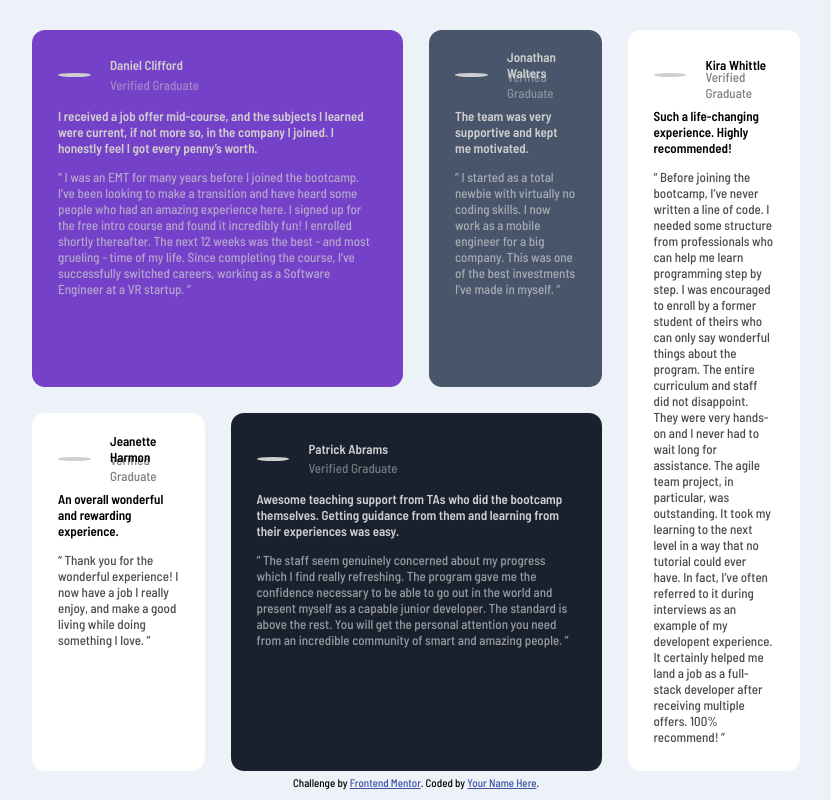
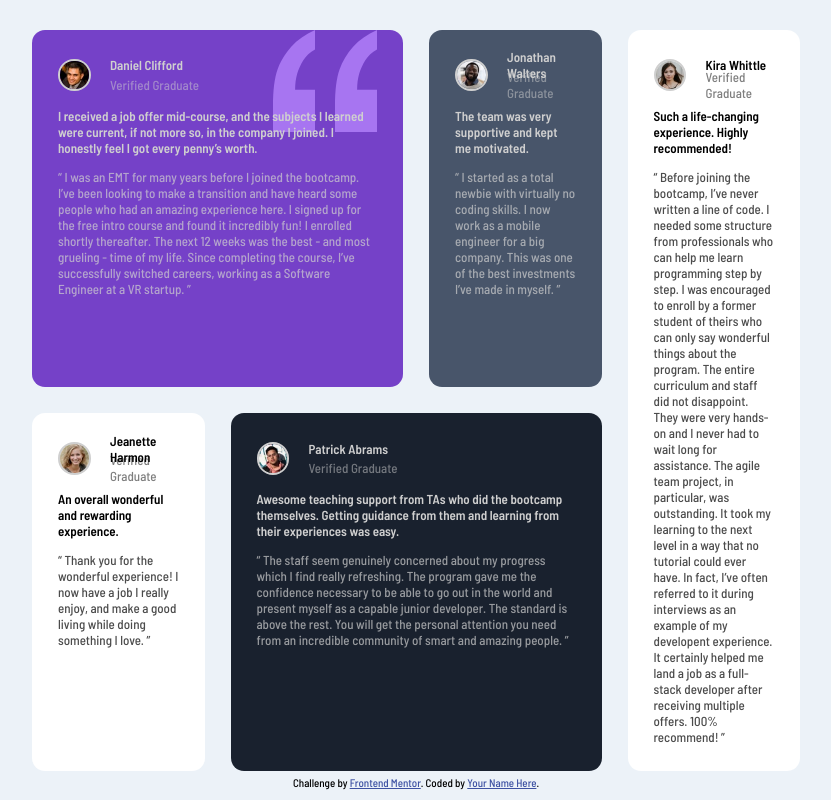
Before and after one commit to fborlido/fm-testemonials-grid-section, a plain HTML site: page index.html in a window 1280 px wide. Shown: the whole page, without its empty margins (224-1055 px from the left). Drawn offline with Linux system fonts and the light colour scheme; the site is published under a folder, as on GitHub Pages, so addresses that start at the root find nothing.

Commit message:
images path

```diff
--- a/index.html
+++ b/index.html
@@ -9,7 +9,7 @@
       rel="icon"
       type="image/png"
       sizes="32x32"
-      href="./images/favicon-32x32.png"
+      href=".images/favicon-32x32.png"
     />
 
     <title>Frontend Mentor | [Testimonials grid section]</title>
@@ -30,12 +30,12 @@
         <div class="main-card">
           <div class="card daniel">
             <img
-              src="/images/bg-pattern-quotation.svg"
+              src="images/bg-pattern-quotation.svg"
               class="bg-quote"
               alt=""
             />
             <div class="header">
-              <img src="/images/image-daniel.jpg" alt="" srcset="" />
+              <img src="images/image-daniel.jpg" alt="" srcset="" />
               <p class="name">Daniel Clifford</p>
               <p class="position">Verified Graduate</p>
             </div>
@@ -60,7 +60,7 @@
 
           <div class="card jonathan">
             <div class="header">
-              <img src="/images/image-jonathan.jpg" alt="" srcset="" />
+              <img src="images/image-jonathan.jpg" alt="" srcset="" />
               <p class="name">Jonathan Walters</p>
               <p class="position">Verified Graduate</p>
             </div>
@@ -78,7 +78,7 @@
 
           <div class="card jeanette">
             <div class="header">
-              <img src="/images/image-jeanette.jpg" alt="" srcset="" />
+              <img src="images/image-jeanette.jpg" alt="" srcset="" />
               <p class="name">Jeanette Harmon</p>
               <p class="position">Verified Graduate</p>
             </div>
@@ -94,7 +94,7 @@
 
           <div class="card patrick">
             <div class="header">
-              <img src="/images/image-patrick.jpg" alt="" srcset="" />
+              <img src="images/image-patrick.jpg" alt="" srcset="" />
               <p class="name">Patrick Abrams</p>
               <p class="position">Verified Graduate</p>
             </div>
@@ -117,7 +117,7 @@
 
           <div class="card kira">
             <div class="header">
-              <img src="/images/image-kira.jpg" alt="" srcset="" />
+              <img src="images/image-kira.jpg" alt="" srcset="" />
               <p class="name">Kira Whittle</p>
               <p class="position">Verified Graduate</p>
             </div>
```
